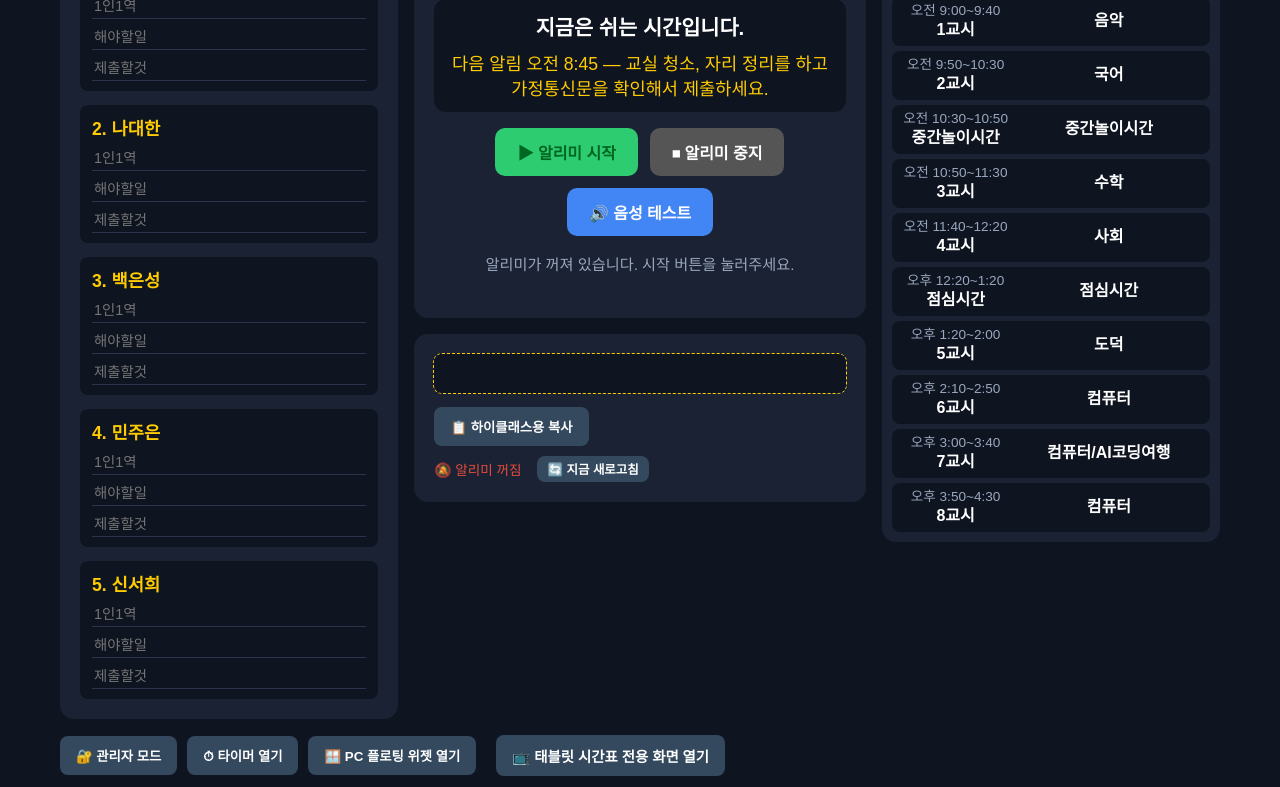
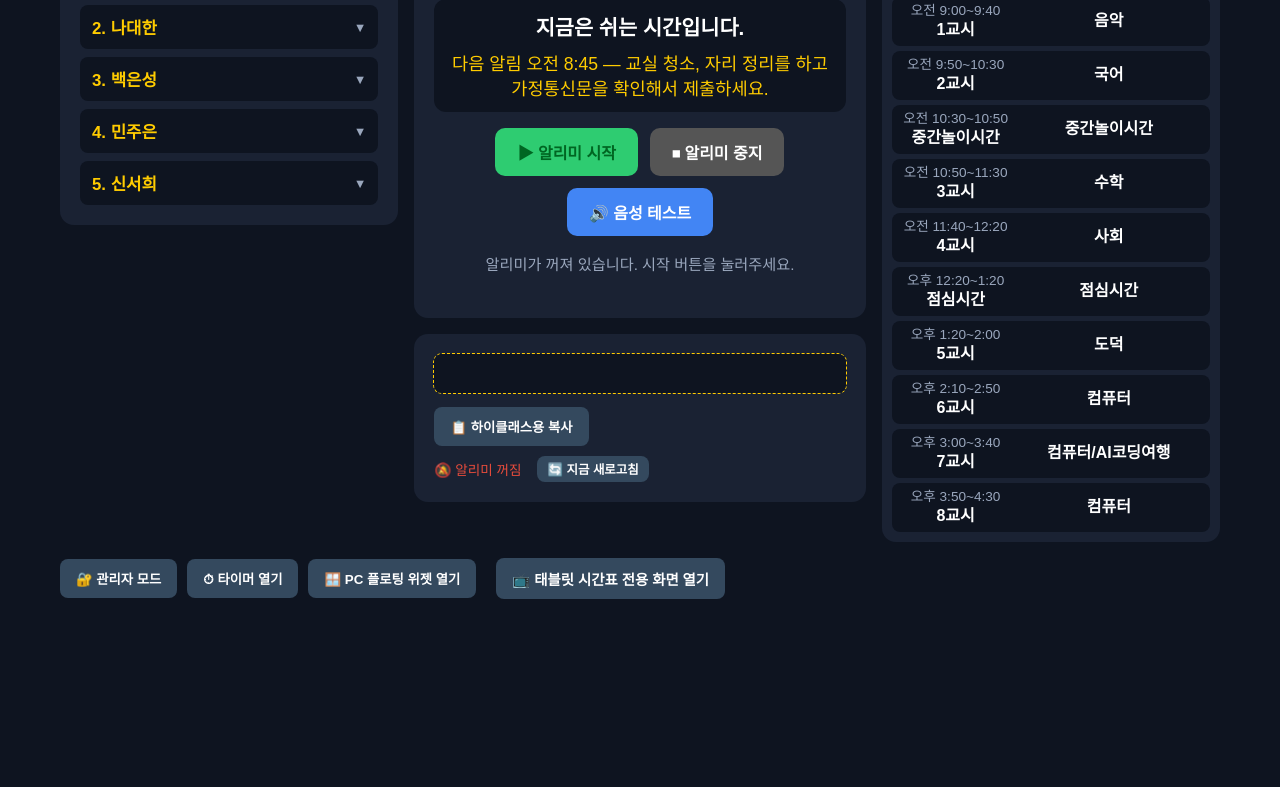
Before and after one commit to imzerguser-cpu/alarm, a website with bundled scripts: page index.html in a window 1280 px wide. Shown: the part 169-956 px from the top of the page. After the commit the page ends 800 px from the top, so only its background shows below. Built offline with nearby package versions, Linux system fonts and the light colour scheme; no server answers.

Commit message:
학생 명단을 아코디언 형식으로 접고 펼 수 있게 변경
1인1역/해야할일/제출할것을 학생마다 접었다 펼 수 있는 아코디언으로 바꿔서
학생이 많은 반에서도 이름 목록이 한눈에 들어오게 함. 기본 펼침/접힘 상태는
관리자 모드의 "학생 목록 기본" 버튼으로 정하고(Firestore settings/admin에
저장돼 모든 기기에 반영), 사용자가 직접 펼치거나 접은 상태는 다른 이유로
목록이 다시 그려져도 유지된다.

```diff
--- a/css/app.css
+++ b/css/app.css
@@ -45,16 +45,22 @@
 .student-section {
   background: #1a2233; border-radius: 14px; padding: 20px;
 }
-.student-list { display: flex; flex-direction: column; gap: 14px; }
-/* 학생 한 명 = 이름 줄 + 1인1역/해야할일/제출할것 세 줄이 세로로 이어진다. */
-.student-row {
-  display: flex; flex-direction: column; gap: 6px; background: #0e1420;
-  border-radius: 8px; padding: 10px 12px;
+.student-list { display: flex; flex-direction: column; gap: 8px; }
+/* 학생 한 명 = 아코디언 한 칸. 헤더(이름)를 누르면 1인1역/해야할일/제출할것
+   세 칸(.s-details)이 펼쳐지거나 접힌다 — 학생 수가 많은 반에서 목록 전체가
+   한눈에 들어오도록 기본은 접힌 상태로 시작한다(관리자 모드에서 바꿀 수 있음). */
+.student-row { background: #0e1420; border-radius: 8px; overflow: hidden; }
+.s-header {
+  width: 100%; display: flex; align-items: center; justify-content: space-between;
+  padding: 10px 12px; background: none; border: none; cursor: pointer; text-align: left;
+  font: inherit; color: inherit;
 }
-.student-row .s-name { font-weight: bold; color: #ffcc00; font-size: 1.1rem; }
-.student-row .s-role,
-.student-row .s-todo,
-.student-row .s-submit {
+.s-header .s-name { font-weight: bold; color: #ffcc00; font-size: 1.05rem; }
+.s-header .s-chevron { color: #9aa7bd; font-size: 0.8rem; }
+.s-details { display: flex; flex-direction: column; gap: 8px; padding: 0 12px 12px; }
+.s-details[hidden] { display: none; }
+.s-field { display: flex; flex-direction: column; gap: 2px; font-size: 0.75rem; color: #9aa7bd; }
+.s-field input {
   width: 100%; color: #fff; font-size: 0.9rem;
   background: transparent; border: none; border-bottom: 1px solid #2a344a; padding: 4px 2px;
 }
--- a/index.html
+++ b/index.html
@@ -278,6 +278,8 @@
         <input id="newPinInput" type="password" inputmode="numeric" maxlength="4" placeholder="새 PIN(4자리)">
         <button id="changePinBtn">PIN 변경</button>
       </div>
+
+      <button id="studentAccordionDefaultBtn">학생 목록 기본: 접힘</button>
     </div>
 
     <button id="floatingWidgetBtn">🪟 PC 플로팅 위젯 열기</button>
--- a/js/main.js
+++ b/js/main.js
@@ -6,6 +6,7 @@ import {
   fetchSchedule, saveSchedule, fetchScheduleNotes, saveScheduleNotes,
   fetchRoster, saveRoster, saveDaily, ensureTodayDaily, deleteField,
   fetchBellConfig, saveBellConfig, fetchAdminPin, saveAdminPin,
+  fetchUiSettings, saveUiSettings,
 } from './store.js';
 import { formatHiClassText } from './notice-format.js';
 import { isMorningActive } from './schedule-times.js';
@@ -72,6 +73,13 @@ let daily = {
 };
 let bellConfig = DEFAULT_BELL_CONFIG;
 let adminPin = '1234';
+let uiSettings = { studentAccordionDefaultOpen: false };
+// 학생별로 지금 아코디언이 펼쳐져 있는지 여부. 기본값(uiSettings)은 "새로
+// 등장하는" 학생(처음 렌더되거나, 관리자가 기본값을 바꿨을 때)에만 적용되고,
+// 이미 사용자가 직접 펼치거나 접은 학생은 재렌더링(renderStudentList) 중에도
+// 그 상태 그대로 유지된다 — 한 명 펼쳐서 보는 중에 다른 곳 저장 때문에 화면이
+// 다시 그려지면서 도로 접혀버리면 안 되기 때문.
+let studentOpenState = {};
 
 // 오늘 시간표(currentSchedule)와 알림 설정(bellConfig)을 조합해 "오늘 몇 시에
 // 무슨 말을 할지" 목록을 계산하고, js/bell.js에 그대로 밀어 넣는다. bell.js는
@@ -121,18 +129,51 @@ function renderStudentList() {
   if (container.contains(document.activeElement)) return;
   container.innerHTML = '';
   for (const student of roster) {
+    const no = student.no;
+    // 처음 보는 학생(첫 렌더, 새로 추가된 학생)만 기본값을 적용한다 — 이미
+    // 사용자가 펼치거나 접어둔 학생은 여기서 건드리지 않는다.
+    if (!(no in studentOpenState)) {
+      studentOpenState[no] = uiSettings.studentAccordionDefaultOpen;
+    }
+    const isOpen = studentOpenState[no];
+
     const row = document.createElement('div');
-    row.className = 'student-row';
-    row.dataset.no = String(student.no);
+    row.className = 'student-row' + (isOpen ? ' open' : '');
+    row.dataset.no = String(no);
 
-    const name = document.createElement('div');
+    const header = document.createElement('button');
+    header.type = 'button';
+    header.className = 's-header';
+
+    const name = document.createElement('span');
     name.className = 's-name';
-    name.textContent = `${student.no}. ${student.name}`;
+    name.textContent = `${no}. ${student.name}`;
 
+    const chevron = document.createElement('span');
+    chevron.className = 's-chevron';
+    chevron.textContent = isOpen ? '▲' : '▼';
+
+    header.append(name, chevron);
+
+    const details = document.createElement('div');
+    details.className = 's-details';
+    details.hidden = !isOpen;
+
+    header.addEventListener('click', () => {
+      const nowOpen = !studentOpenState[no];
+      studentOpenState[no] = nowOpen;
+      row.classList.toggle('open', nowOpen);
+      chevron.textContent = nowOpen ? '▲' : '▼';
+      details.hidden = !nowOpen;
+    });
+
+    const roleField = document.createElement('label');
+    roleField.className = 's-field';
+    const roleLabel = document.createElement('span');
+    roleLabel.textContent = '1인1역';
     const role = document.createElement('input');
     role.className = 's-role';
     role.type = 'text';
-    role.placeholder = '1인1역';
     role.value = student.role || '';
     role.disabled = !window.__EDIT_MODE__;
     role.addEventListener('change', () => {
@@ -142,27 +183,55 @@ function renderStudentList() {
       roster = roster.map((s) => (s.no === student.no ? { ...s, role: role.value } : s));
       trackSave(saveRoster(roster));
     });
+    roleField.append(roleLabel, role);
 
+    const todoField = document.createElement('label');
+    todoField.className = 's-field';
+    const todoLabel = document.createElement('span');
+    todoLabel.textContent = '해야할일';
     const todo = document.createElement('input');
     todo.className = 's-todo';
     todo.type = 'text';
-    todo.placeholder = '해야할일';
     todo.value = (daily.todos && daily.todos[String(student.no)]) || '';
     todo.disabled = !window.__EDIT_MODE__;
     todo.addEventListener('change', () => saveStudentField('todos', student.no, todo.value));
+    todoField.append(todoLabel, todo);
 
+    const submitField = document.createElement('label');
+    submitField.className = 's-field';
+    const submitLabel = document.createElement('span');
+    submitLabel.textContent = '제출할것';
     const submit = document.createElement('input');
     submit.className = 's-submit';
     submit.type = 'text';
-    submit.placeholder = '제출할것';
     submit.value = (daily.submits && daily.submits[String(student.no)]) || '';
     submit.disabled = !window.__EDIT_MODE__;
     submit.addEventListener('change', () => saveStudentField('submits', student.no, submit.value));
+    submitField.append(submitLabel, submit);
 
-    row.append(name, role, todo, submit);
+    details.append(roleField, todoField, submitField);
+    row.append(header, details);
     container.appendChild(row);
   }
 }
+
+function updateStudentAccordionDefaultBtn() {
+  const btn = document.getElementById('studentAccordionDefaultBtn');
+  if (!btn) return;
+  btn.textContent = `학생 목록 기본: ${uiSettings.studentAccordionDefaultOpen ? '펼침' : '접힘'}`;
+}
+
+document.getElementById('studentAccordionDefaultBtn').addEventListener('click', () => {
+  const nextValue = !uiSettings.studentAccordionDefaultOpen;
+  uiSettings = { ...uiSettings, studentAccordionDefaultOpen: nextValue };
+  trackSave(saveUiSettings({ studentAccordionDefaultOpen: nextValue }));
+  updateStudentAccordionDefaultBtn();
+  // 바로 눈에 보이는 효과가 있어야 관리자가 방금 바꾼 게 뭔지 확인할 수
+  // 있다 — 지금 펼쳐/접힌 학생들도 새 기본값으로 전부 다시 맞춘다.
+  studentOpenState = {};
+  for (const student of roster) studentOpenState[student.no] = nextValue;
+  renderStudentList();
+});
 
 function renderNoticeGeneral() {
   const el = document.getElementById('noticeGeneralText');
@@ -819,6 +888,16 @@ async function loadInitialData() {
   } catch (err) {
     handleLoadError(err);
   }
+
+  try {
+    const { data } = await fetchUiSettings();
+    if (data && typeof data.studentAccordionDefaultOpen === 'boolean') {
+      uiSettings = { ...uiSettings, studentAccordionDefaultOpen: data.studentAccordionDefaultOpen };
+    }
+  } catch (err) {
+    handleLoadError(err);
+  }
+  updateStudentAccordionDefaultBtn();
 }
 
 document.getElementById('manualRefreshBtn').addEventListener('click', async () => {
--- a/js/store.js
+++ b/js/store.js
@@ -76,8 +76,23 @@ export async function fetchAdminPin() {
   return { data: snap.exists() ? snap.data() : null, fromCache: snap.metadata.fromCache };
 }
 
+// merge:true — 이 문서(settings/admin)에는 PIN 말고 화면 설정(예:
+// studentAccordionDefaultOpen)도 같이 들어있으므로, PIN만 저장할 때 그
+// 설정을 지우면 안 된다.
 export function saveAdminPin(pin) {
-  return setDoc(doc(db, 'settings', 'admin'), { pin });
+  return setDoc(doc(db, 'settings', 'admin'), { pin }, { merge: true });
+}
+
+// 학생 목록 아코디언(1인1역/해야할일/제출할것)의 기본 펼침 상태. PIN과 같은
+// 문서(settings/admin)에 같이 저장한다 — 둘 다 "기기 상관없이 똑같아야 하는
+// 화면 설정"이라는 점이 같기 때문이다.
+export async function fetchUiSettings() {
+  const snap = await getDoc(doc(db, 'settings', 'admin'));
+  return { data: snap.exists() ? snap.data() : null, fromCache: snap.metadata.fromCache };
+}
+
+export function saveUiSettings(data) {
+  return setDoc(doc(db, 'settings', 'admin'), data, { merge: true });
 }
 
 export async function ensureTodayDaily(todayDateKey) {
--- a/sw.js
+++ b/sw.js
@@ -1,5 +1,5 @@
 // sw.js
-const CACHE_NAME = 'classroom-alarm-v15';
+const CACHE_NAME = 'classroom-alarm-v16';
 const APP_SHELL = [
   './',
   './index.html',
```
